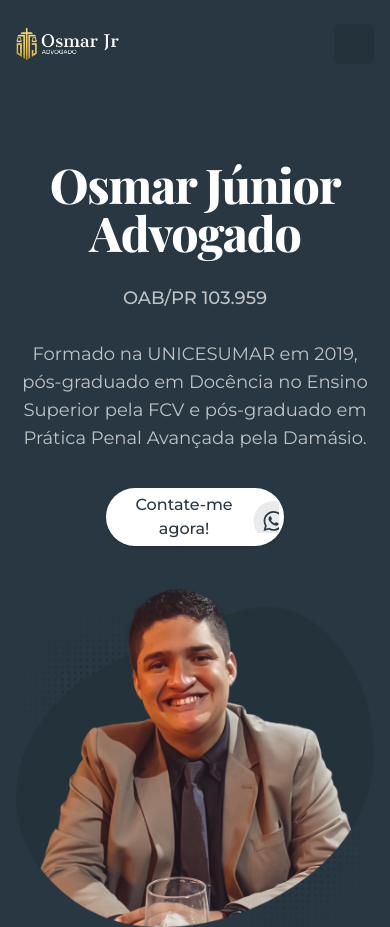
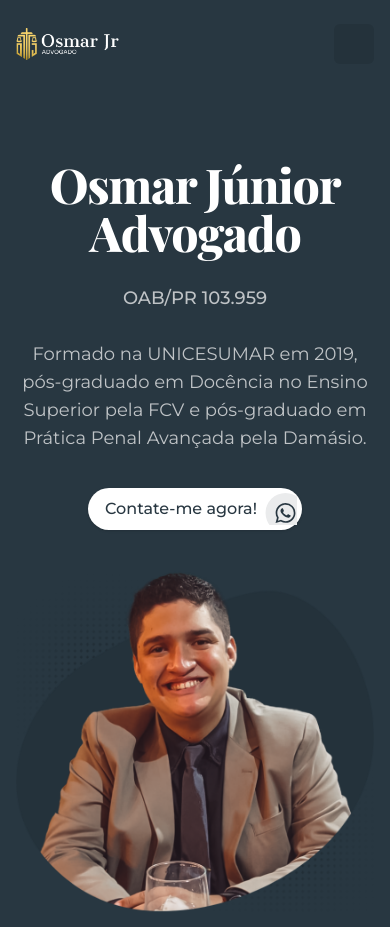
Before and after one commit to lenyeg/mkt-osmarjr.adv.br, an Astro site: page / in a window 390 px wide. Shown: the top 927 px of the page. Built offline with nearby package versions, Linux system fonts and the light colour scheme; Astro itself is replaced by a stand-in of ours; some icons are missing.

Commit message:
fix: cta padding on header

```diff
--- a/src/components/TheHeader.astro
+++ b/src/components/TheHeader.astro
@@ -38,7 +38,7 @@ import ToggleMenu from "./vue/ToggleMenu.vue";
             <a
               href="https://wa.me/5544991245630?text=ol%C3%A1,%20vim%20pelo%20seu%20site%20e%20gostaria%20de%20ser%20atendido"
               target="_blank"
-              class="group w-10/12 m-auto flex items-center justify-center gap-2 p-1 pl-4 border border-transparent text-base font-medium rounded-full shadow duration-300 text-gray-500 bg-white hover:bg-primary-500 md:w-full"
+              class="group m-auto flex items-center justify-center gap-2 p-1 pl-4 border border-transparent text-base font-medium rounded-full shadow duration-300 text-gray-500 bg-white hover:bg-primary-500 md:w-full"
             >
               Contate-me agora!
               <Icon
```
